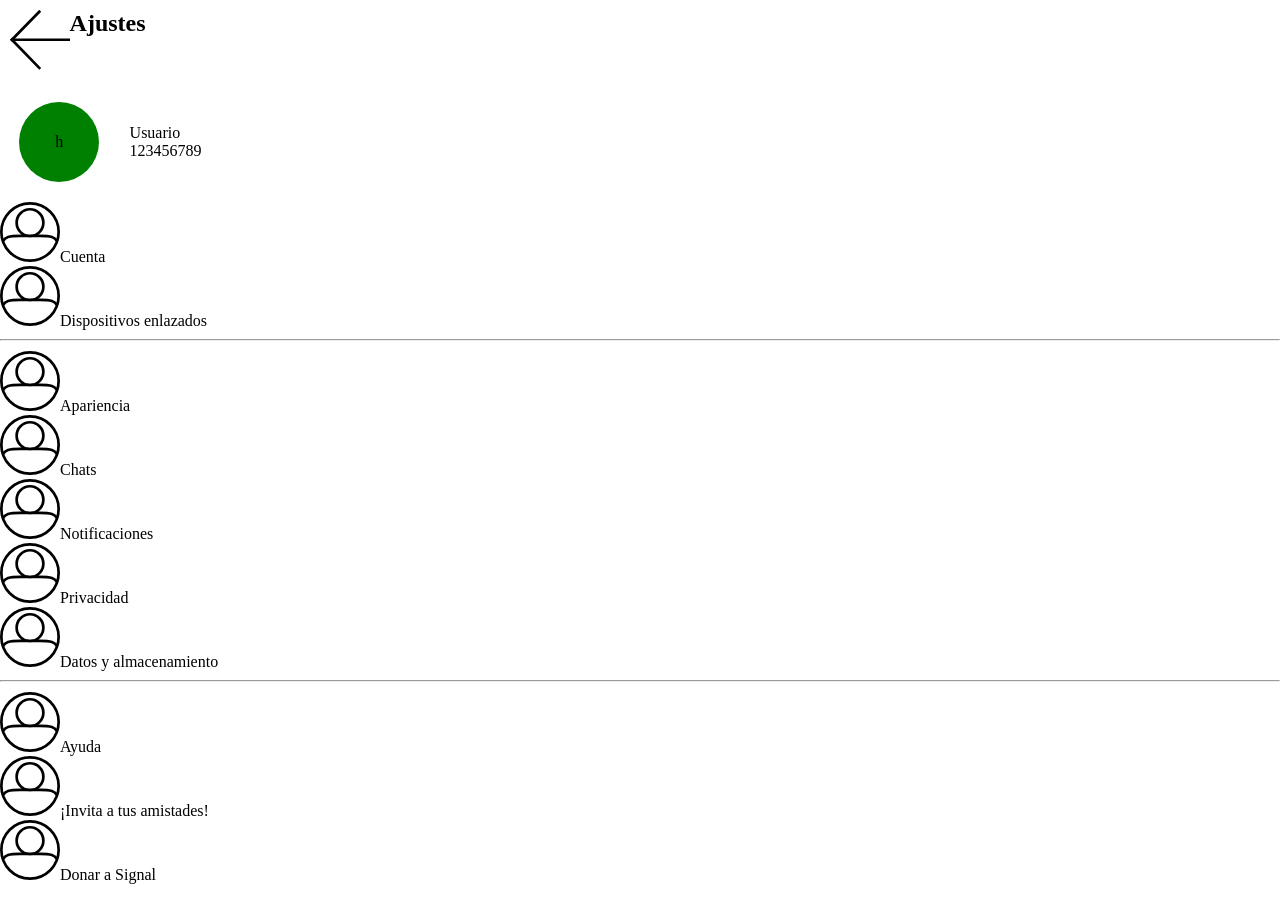
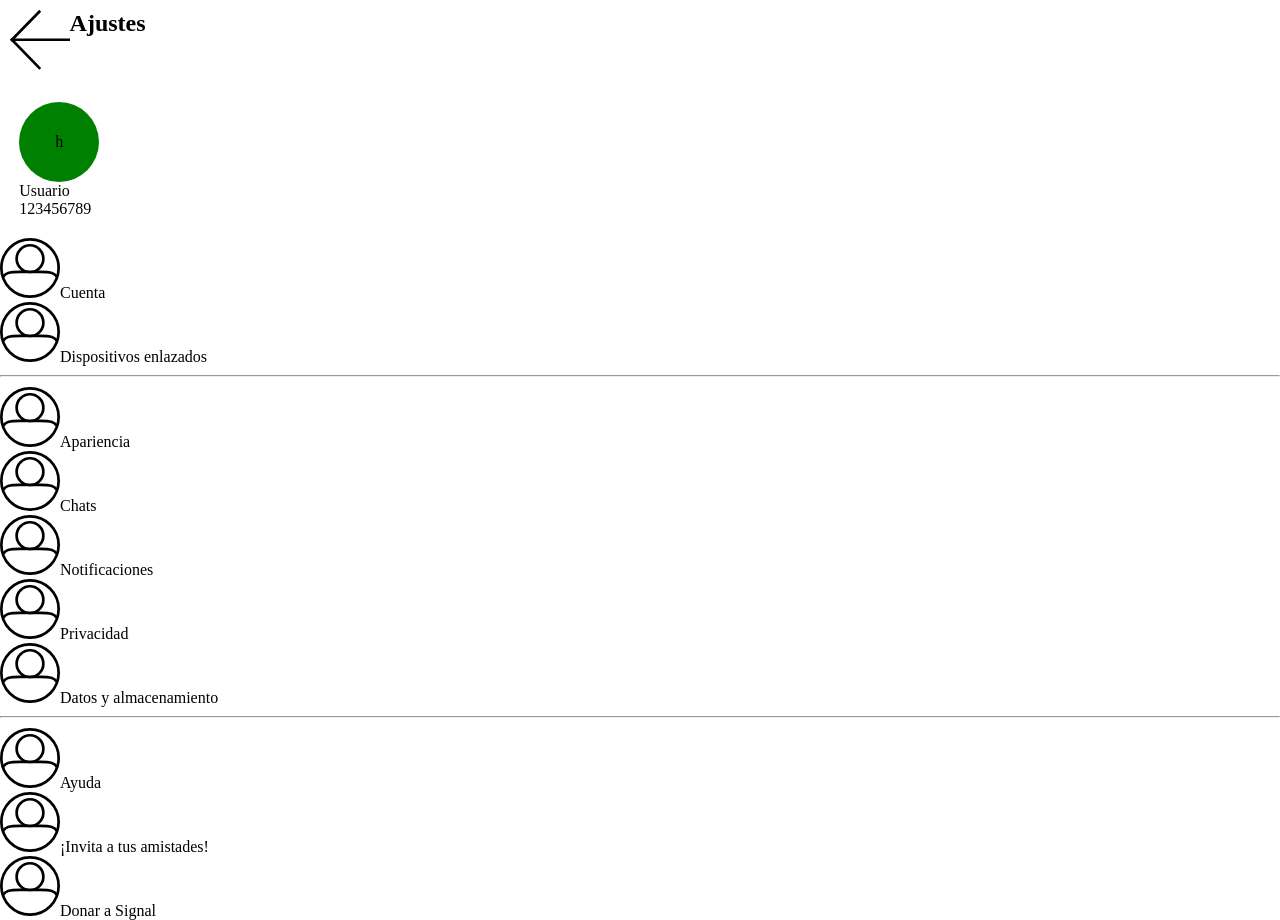
Before and after one commit to javaweb27/SIGNAL-CLONE, a React (Vite) app: page /settings in a window 1280 px wide. Before the commit the page ends 884 px from the top, so only its background shows below. Built offline with nearby package versions, Linux system fonts and the light colour scheme.

Commit message:
se quito display flex y se agrego estilos para la pagina de perfil

```diff
--- a/src/styles/fragments/user-profile.scss
+++ b/src/styles/fragments/user-profile.scss
@@ -1,8 +1,6 @@
 .user-profile {
   all: unset;
   cursor: pointer;
-  display: flex;
-  gap: 1.9rem;
 
   &.for-header{
     margin: auto;
@@ -11,6 +9,15 @@
     .icon {
       width: 2rem;
       height: 2rem;
+    }
+  }
+
+  &.for-profile-page {
+    margin: .9rem auto;
+    display: inline-block;
+    .icon {
+      width: 5rem;
+      height: 5rem;
     }
   }
 
@@ -26,7 +33,6 @@
 	  margin: auto;
   }
   .container {
-    align-self: center;
     display: flex;
     flex-direction: column;
   }
```
